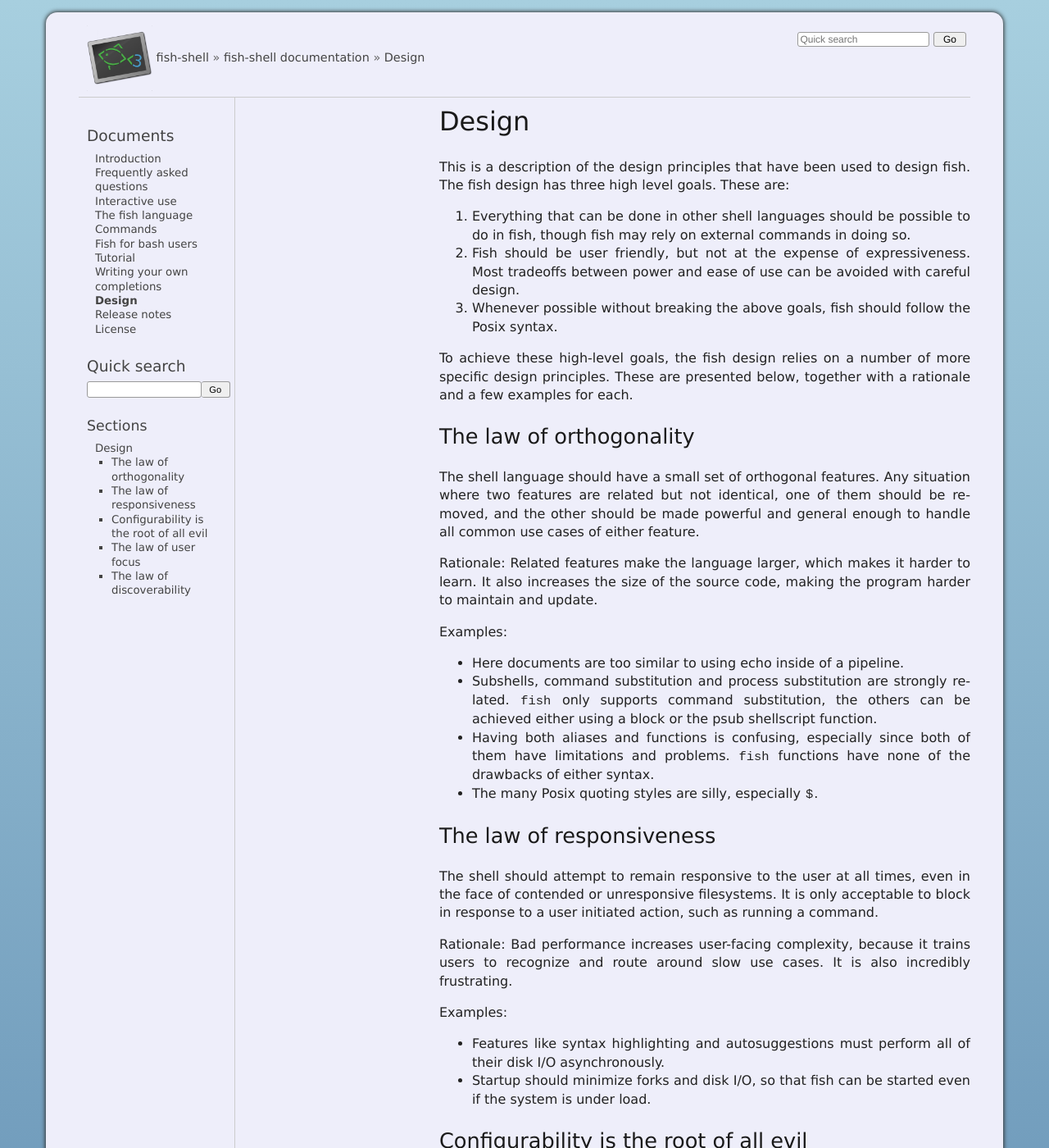
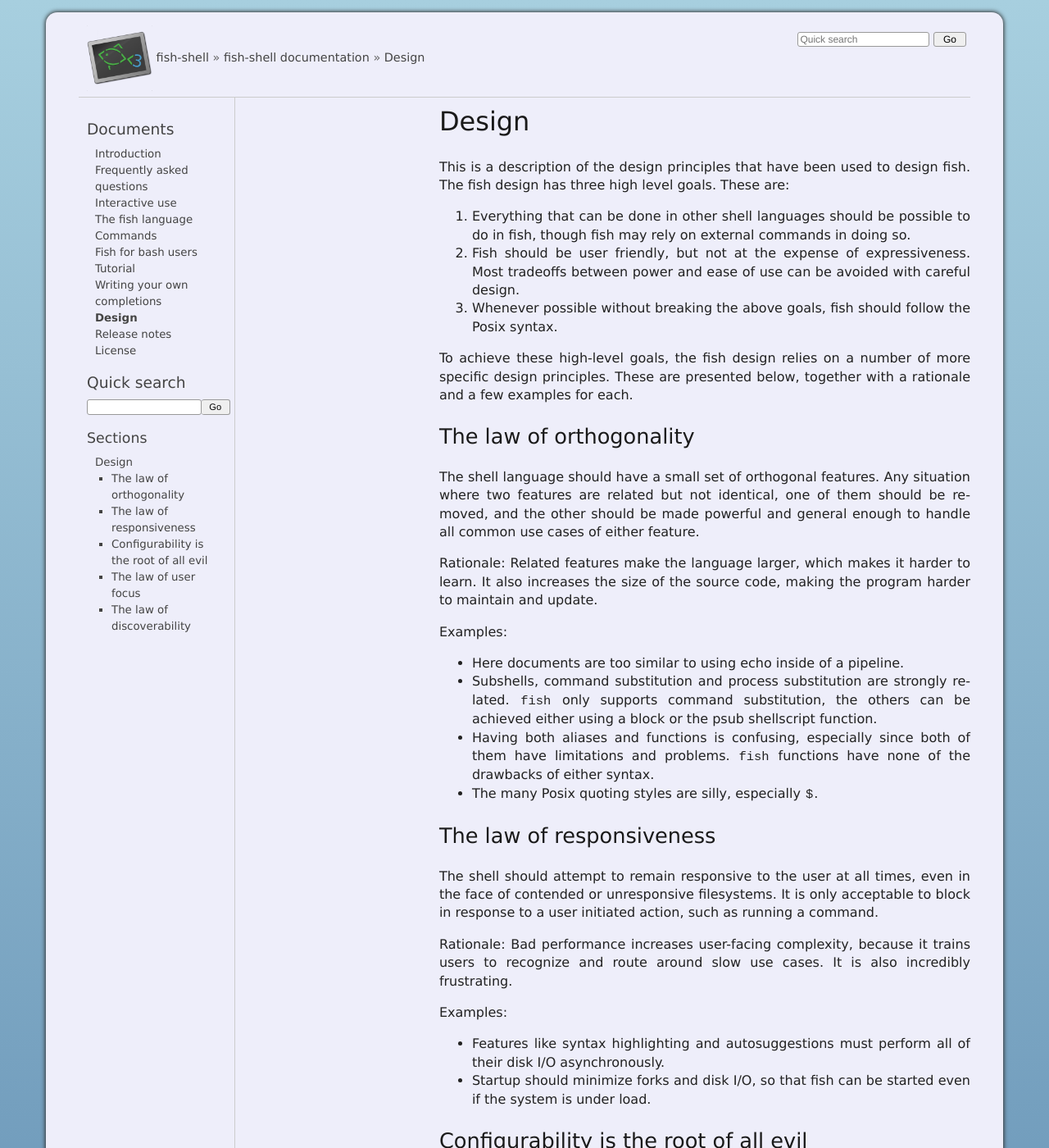
Before and after one commit to andreiborisov/dash-fish, a Sphinx documentation site: the page built from source/design.rst, in a window 1280 px wide and 1400 px high. Shown: the whole window at 82% size. Built offline with Sphinx 7.4.7, drawn with Linux system fonts in a browser that asks for light colours; the version number could not be read and is left out.

Commit message:
docs: Make sidebar more readable
and tappable - more line-height, larger fonts in narrow mode.

In turn the search box really doesn't need that massive margin above.

```diff
--- a/source/python_docs_theme/static/pydoctheme.css
+++ b/source/python_docs_theme/static/pydoctheme.css
@@ -66,7 +66,7 @@
 div.sphinxsidebar {
     border-right: 1px solid #ccc;
     border-radius: 0px;
-    line-height: 130%;
+    line-height: 150%;
     font-size: smaller;
     margin-left: 0;
     float: left;
@@ -107,7 +107,7 @@
 }
 
 div.sphinxsidebar h3, div.sphinxsidebar h4 {
-    margin-top: 1.5em;
+    margin-top: 1em;
 }
 
 div.sphinxsidebarwrapper > h3:first-child {
@@ -261,6 +261,7 @@
    - the sidebar, the gradient background, ... */
 @media screen and (max-width: 700px) {
     div.sphinxsidebar {
+        font-size: 16px;
         width: 100%;
         height: auto;
         position: relative;
```
